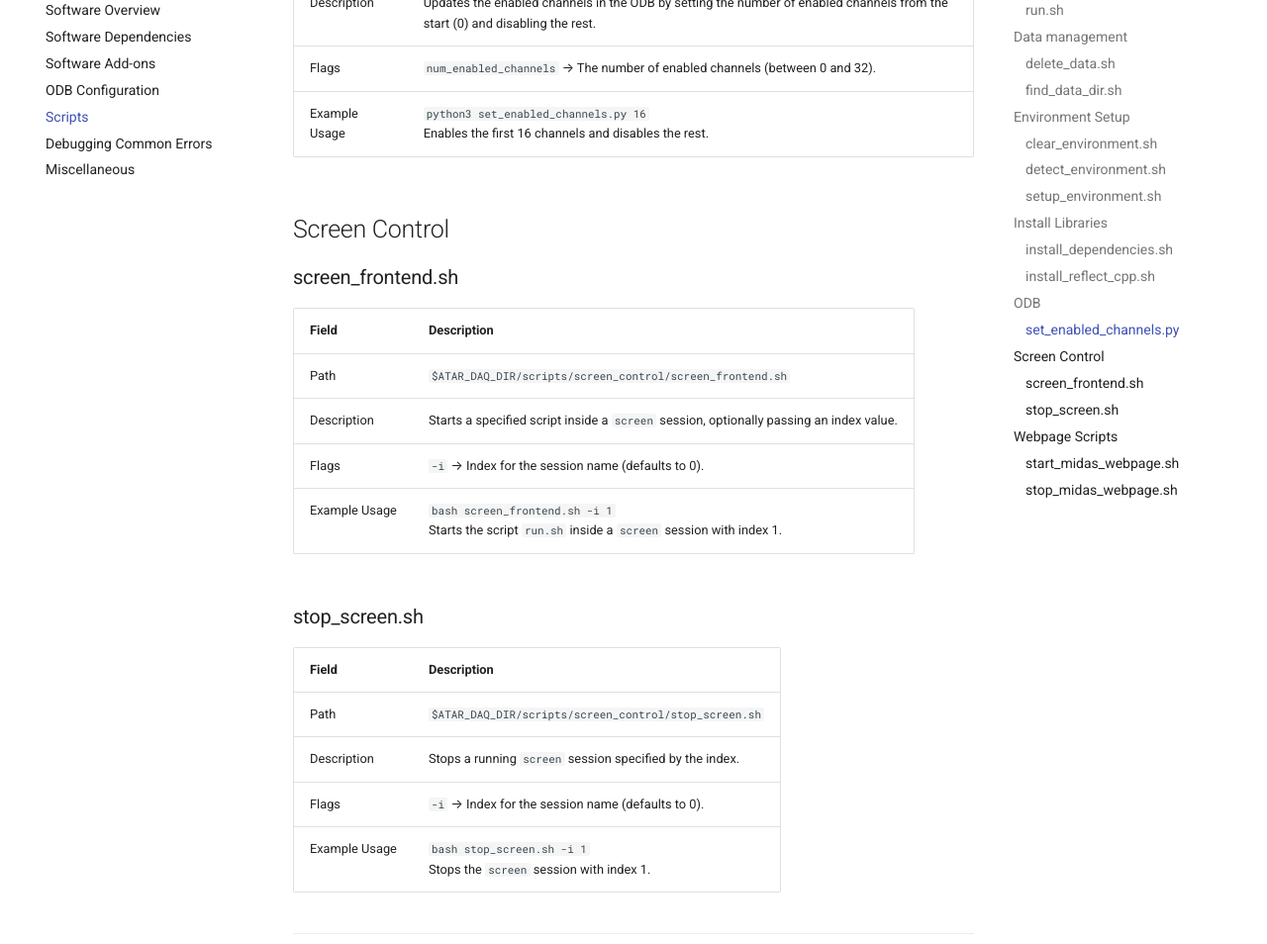
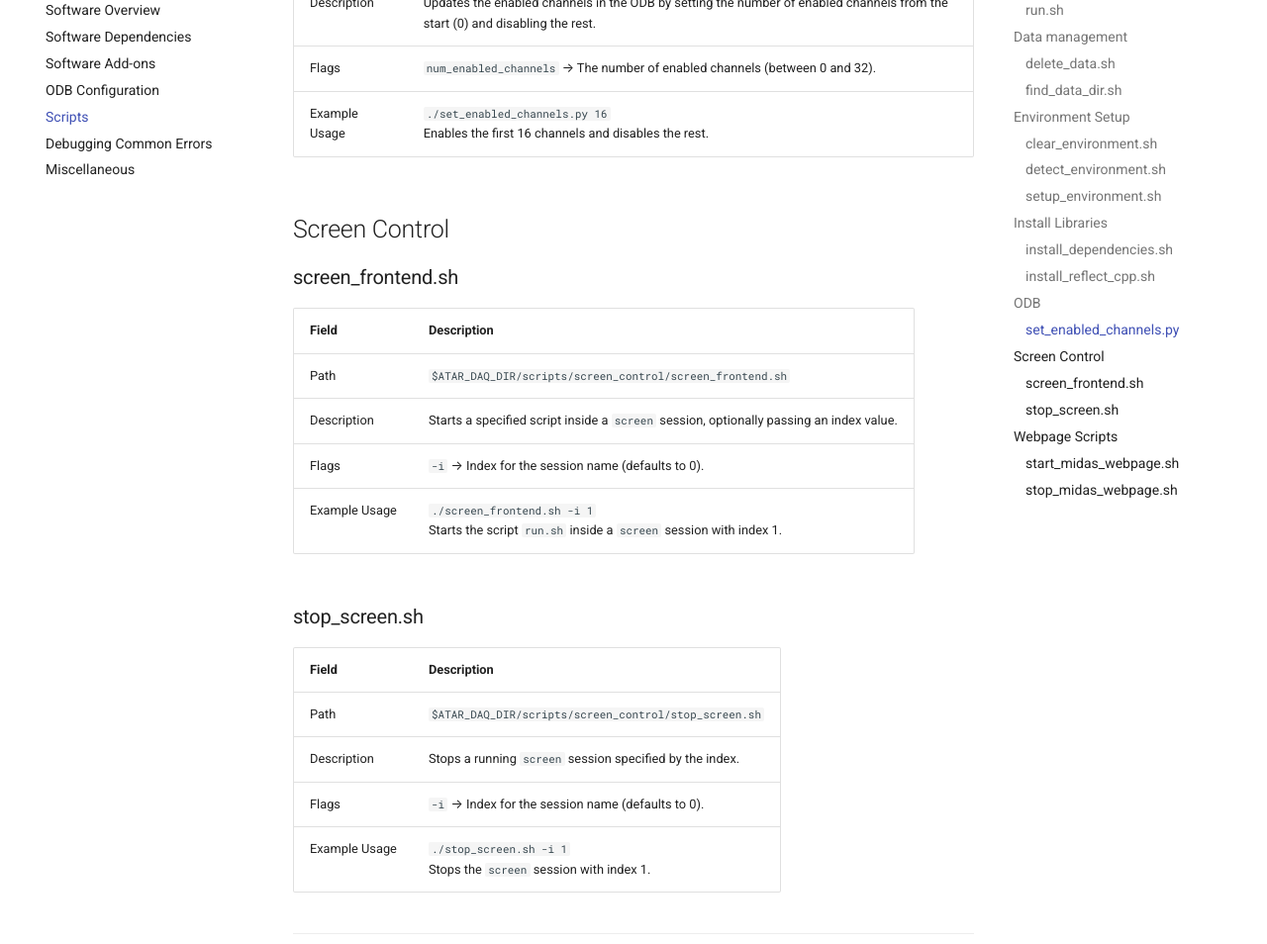
Before and after one commit to jaca230/hdsoc_daq_manual, an MkDocs documentation site: the page built from docs/scripts.md, in a window 1280 px wide and 1400 px high, scrolled down 4005 px. Shown: the part 152-1106 px from the top of the window at 99% size. Built offline with MkDocs 1.6.1 and Material for MkDocs 9.7.7, drawn with Linux system fonts in a browser that asks for light colours; some of the changed text lies outside the part shown.

Commit message:
minor typo fixes

```diff
--- a/docs/scripts.md
+++ b/docs/scripts.md
@@ -109,7 +109,7 @@
 | Path             | `$ATAR_DAQ_DIR/scripts/odb/set_enabled_channels.py`             |
 | Description      | Updates the enabled channels in the ODB by setting the number of enabled channels from the start (0) and disabling the rest. |
 | Flags            | `num_enabled_channels` → The number of enabled channels (between 0 and 32). |
-| Example Usage    | `python3 set_enabled_channels.py 16` <br> Enables the first 16 channels and disables the rest. |
+| Example Usage    | `./set_enabled_channels.py 16` <br> Enables the first 16 channels and disables the rest. |
 
 ## Screen Control
 
@@ -120,7 +120,7 @@
 | Path               | `$ATAR_DAQ_DIR/scripts/screen_control/screen_frontend.sh`       |
 | Description        | Starts a specified script inside a `screen` session, optionally passing an index value. |
 | Flags              | `-i` → Index for the session name (defaults to 0).             |
-| Example Usage      | `bash screen_frontend.sh -i 1` <br> Starts the script `run.sh` inside a `screen` session with index 1. |
+| Example Usage      | `./screen_frontend.sh -i 1` <br> Starts the script `run.sh` inside a `screen` session with index 1. |
 
 
 ### stop_screen.sh
@@ -130,7 +130,7 @@
 | Path               | `$ATAR_DAQ_DIR/scripts/screen_control/stop_screen.sh`          |
 | Description        | Stops a running `screen` session specified by the index.       |
 | Flags              | `-i` → Index for the session name (defaults to 0).             |
-| Example Usage      | `bash stop_screen.sh -i 1` <br> Stops the `screen` session with index 1. |
+| Example Usage      | `./stop_screen.sh -i 1` <br> Stops the `screen` session with index 1. |
 
 ---
 
@@ -143,7 +143,7 @@
 | Path               | `$ATAR_DAQ_DIR/scripts/webpage_scripts/start_midas_webpage.sh` |
 | Description        | Starts processes in the background, each inside a `screen` session, using process names from a `screen_names.txt` file. |
 | Flags              | None.                                                           |
-| Example Usage      | `bash start_midas_webpage.sh` <br> Starts all processes defined in `screen_names.txt`. |
+| Example Usage      | `./start_midas_webpage.sh` <br> Starts all processes defined in `screen_names.txt`. |
 
 
 ### stop_midas_webpage.sh
@@ -153,6 +153,6 @@
 | Path               | `$ATAR_DAQ_DIR/scripts/webpage_scripts/stop_midas_webpage.sh`  |
 | Description        | Stops processes running in `screen` sessions based on names listed in `screen_names.txt`. |
 | Flags              | None.                                                           |
-| Example Usage      | `bash stop_midas_webpage.sh` <br> Stops all processes defined in `screen_names.txt`. |
+| Example Usage      | `./stop_midas_webpage.sh` <br> Stops all processes defined in `screen_names.txt`. |
 
 ---
```
Also changed, not shown: docs/odb_config.md (+3 -1 lines).
